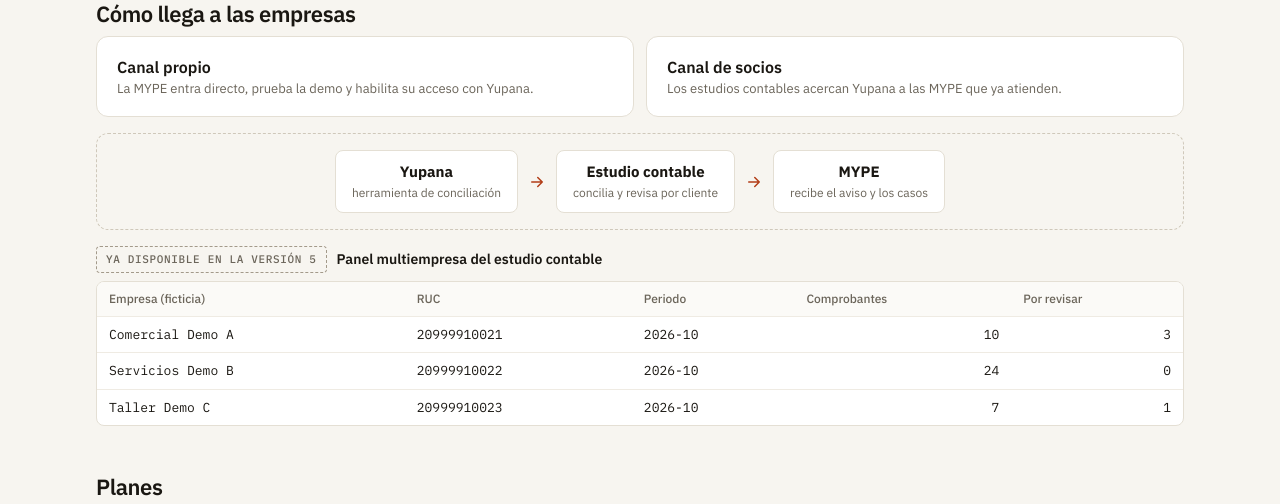
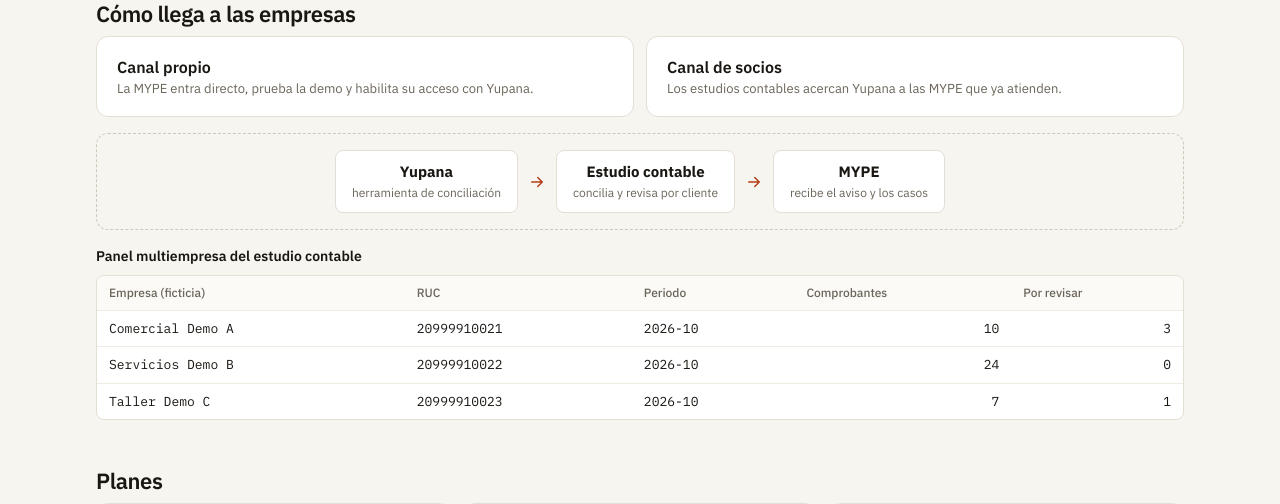
Before and after one commit to Gumball0506/yupana, a Spring Boot app: page / in a window 1280 px wide. Shown: the part 762-1266 px from the top of the page. Run offline with Spring Boot 4, Linux system fonts and the light colour scheme; data that the repository does not hold is empty; some of the project's set-up classes (security, data sources, template engines, error pages and the like) are left out, and stand-ins take their place.

Commit message:
Se quitan las ultimas menciones a «version 5» y el pie del panel
Co-Authored-By: Claude Sonnet 5.5 <noreply@anthropic.com>

```diff
--- a/src/main/resources/static/index.html
+++ b/src/main/resources/static/index.html
@@ -72,7 +72,7 @@
         <div><b>MYPE</b><span>recibe el aviso y los casos</span></div>
       </div>
       <figure class="lp-boceto">
-        <figcaption><span class="e1-tag">Ya disponible en la versión 5</span> Panel multiempresa del estudio contable</figcaption>
+        <figcaption>Panel multiempresa del estudio contable</figcaption>
         <div class="e1-scroll"><table class="e1-data">
           <thead><tr><th>Empresa (ficticia)</th><th>RUC</th><th>Periodo</th><th class="n">Comprobantes</th><th class="n">Por revisar</th></tr></thead>
           <tbody>
--- a/src/main/resources/static/panel.html
+++ b/src/main/resources/static/panel.html
@@ -58,7 +58,6 @@
       </section>
     </div>
 
-    <p class="e1-note">Demo con datos ficticios. No se solicita clave SOL ni se conecta con SUNAT. El panel multiempresa es la versión 5 del MVP académico.</p>
   </main>
 
   <dialog class="e1-dlg" id="dlg-editar" aria-labelledby="edit-t">
```
